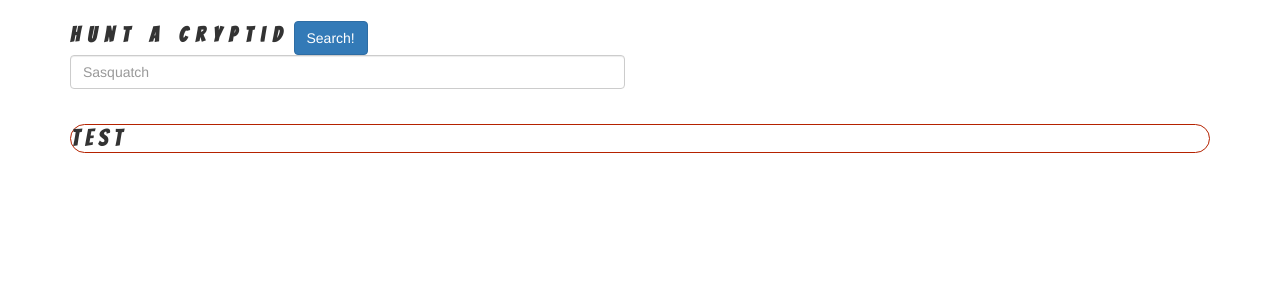
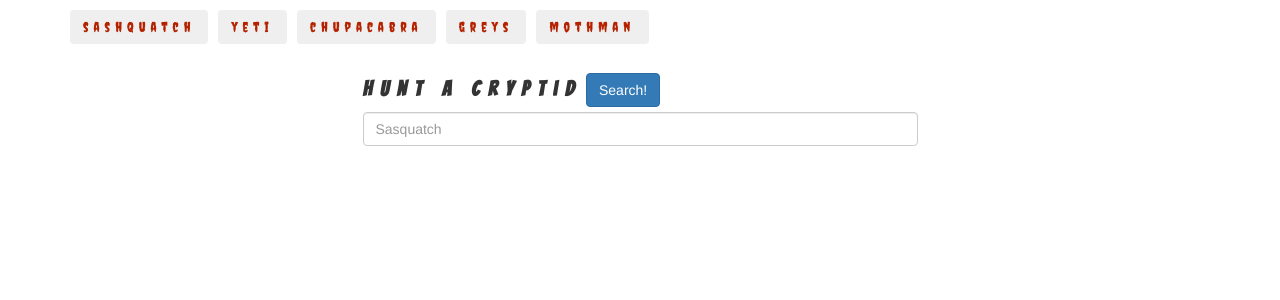
Before and after one commit to StarfoxMulder/GifTastic, a PHP site: page / in a window 1280 px wide. Shown: the part 178-478 px from the top of the page. Run offline with PHP 8.4, Linux system fonts and the light colour scheme; some libraries are stand-ins or nearby versions.

Commit message:
updating

```diff
--- a/assets/css/main.css
+++ b/assets/css/main.css
@@ -28,10 +28,25 @@ label {
 	margin-top: 20px;
 }
 
+.btn-primary {
+	margin-bottom: 5px;
+}
+
 h3 {
 	font-family: 'Bangers', cursive;
 	letter-spacing: 5px;
 	border: 1px, solid, #B52200;
 	border-radius: 25px;
+}
 
+.btn-secondary {
+	font-family: 'Creepster', cursive;
+	color: #B52200;
+	text-align: center;
+	letter-spacing: 5px;
+	margin: 10px 10px;
 }
+
+.btn-secondary:nth-child(1n+1) {
+	margin-left: 0px;
+}
--- a/assets/javascript/main.js
+++ b/assets/javascript/main.js
@@ -1,7 +1,9 @@
 $(document).ready(function() {
 
-	$('button').on('click', function() {
+	$('.btn-secondary').click(function() {
+		console.log("anything?");
         var cryptid = $(this).data('cryptid');
+        console.log(cryptid);
         var queryURL = "http://api.giphy.com/v1/gifs/search?q=" + cryptid + "&api_key=dc6zaTOxFJmzC&limit=10";
 
         $.ajax({
@@ -10,52 +12,40 @@ $(document).ready(function() {
             })
             .done(function(response) {
                 console.log(queryURL);
-                console.log(response)
+                console.log(response);
 
                 var results = response.data;
 
                 for (var i = 0; i < results.length; i++) {
 
-                    /* step 3:
-                        * uncomment the for loop above and the closing curly bracket below
-                        * make a div and reference it in a variable named animalDiv
-                        * make a paragraph tag and put it in a variable named p
-                            * set the text of the paragraph to the rating of the image in results[i]
-                        * make an image and reference it in a variable named animalImage
-                        * set the image's src to results[i]'s fixed_height.url
-
-                        * append the p variable to the animalDiv variable
-                        * append the animalImage variable to the animalDiv variable
-
-                        * prepend the animalDiv variable to the element with an id of gifsAppearHere
-
-                    */
-
-                    //------------put step 3 in between these dashes--------------------
                     var cryptidDiv = $('<div>');
 
-                    var p = $('<p>').text("Rating: " + results[i].rating);
+                    var h2 = $('<h2>').text("Rating: " + results[i].rating);
 
                     var cryptidImage = $('<img>');
                     cryptidImage.attr('src', results[i].images.fixed_height.url);
 
-                    cryptidDiv.append(p);
+                    cryptidDiv.append(h2);
                     cryptidDiv.append(cryptidImage);
 
                     $('#gifContainer').append(cryptidDiv);
+
+                    topics.push(cryptid);
                 }
 
-            });
+            })
     });
 
     var topics = [
-    	sashquatch,
-    	yeti,
-    	chupacabra,
-    	greys,
-    	mothman,
+    	'sashquatch',
+    	'yeti',
+    	'chupacabra',
+    	'greys',
+    	'mothman',
     ];
 
     for(var i =0; i < topics.length; i++) {
-
-    }
+    	var but = "<button type='button' class='btn btn-secondary' data-cryptid='"+topics[i]+"'>"+topics[i]+"</button>";
+    	$('#gifButtons').append(but);
+    };
+});
--- a/index.html
+++ b/index.html
@@ -29,17 +29,19 @@
 	<main>
 		<div class="container">
 			<div class="row">
-				<div class="col-xs-6 form-group">
+				<div class="col-xs-12" id="gifButtons">
+
+				</div>
+			</div>
+
+			<div class="row">
+				<div class="col-xs-6 col-xs-offset-3 form-group">
 					<label for="searchQuery">Hunt a Cryptid</label>
 					<button type="button" class="btn btn-primary">Search!</button>
 					<input type="text" class="form-control" id="search" placeholder="Sasquatch">
 				</div>
 			</div>
-			<div class="row">
-				<div class="col-xs-12" id="gifButtons">
-					<h3 id="crypHolder">Test</h3>
-				</div>
-			</div>
+
 			<div class="row">
 				<div class="col-xs-12">
 					<div id="gifContainer">
```
